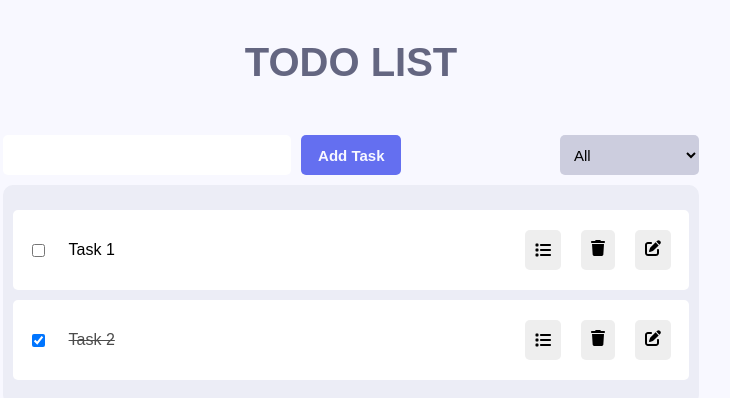
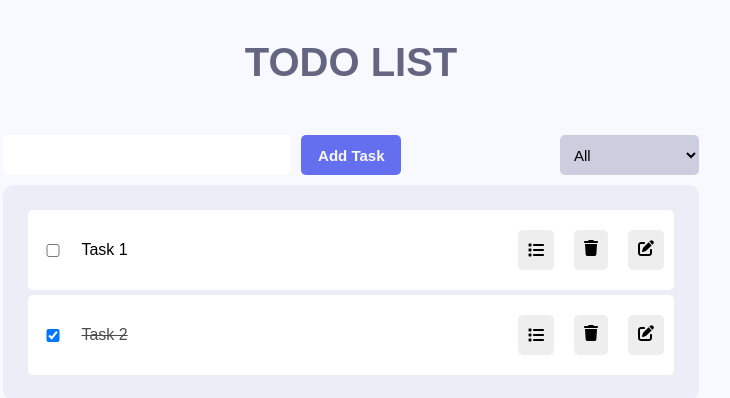
Before and after one commit to poojahp18/todo-list, a React (Vite) app in the folder frontend/: page / in a window 1280 px wide. Shown: the top 398 px of the page, without its empty margins (289-1019 px from the left). Built offline with nearby package versions, Linux system fonts and the light colour scheme.

Commit message:
Added drag and drop feature for tasks

```diff
--- a/frontend/package.json
+++ b/frontend/package.json
@@ -12,11 +12,13 @@
   "dependencies": {
     "nanoid": "^4.0.2",
     "react": "^18.2.0",
+    "react-beautiful-dnd": "^13.1.1",
     "react-dom": "^18.2.0"
   },
   "devDependencies": {
     "@types/lodash.debounce": "^4.0.7",
     "@types/react": "^18.0.37",
+    "@types/react-beautiful-dnd": "^13.1.4",
     "@types/react-dom": "^18.0.11",
     "@typescript-eslint/eslint-plugin": "^5.59.0",
     "@typescript-eslint/parser": "^5.59.0",
--- a/frontend/src/App.tsx
+++ b/frontend/src/App.tsx
@@ -69,20 +69,6 @@ function App() {
     });
   };
 
-  const updateSubtaskStatus = (subtask_id: number, task_id: string) => {
-    console.log(task_id + ": " + subtask_id);
-    tasks.filter((task) => {
-      if (task.id === task_id) {
-        task.subtask.map((elem) => {
-          if (elem.id === subtask_id) {
-            elem.status = !elem.status;
-          }
-        });
-      }
-      setTasks([...tasks]);
-    });
-  };
-
   const deleteTask = (id: string) => {
     const updatedTasks: ITask[] = tasks.filter((task: ITask) => task.id !== id);
     setTasks(updatedTasks);
@@ -118,6 +104,20 @@ function App() {
     console.log(tasks);
   };
 
+  const updateSubtaskStatus = (subtask_id: number, task_id: string) => {
+    console.log(task_id + ": " + subtask_id);
+    tasks.filter((task) => {
+      if (task.id === task_id) {
+        task.subtask.map((elem) => {
+          if (elem.id === subtask_id) {
+            elem.status = !elem.status;
+          }
+        });
+      }
+      setTasks([...tasks]);
+    });
+  };
+
   const deleteSubtask = (subtask_id: number, task_id: string) => {
     tasks.filter((task) => {
       if (task.id === task_id) {
@@ -147,6 +147,28 @@ function App() {
     setTasks([...tasks]);
   };
 
+  const rearrangePriority = (start: number, dest: number, task_id: string) => {
+    if (dest > start) {
+      sortTask.map((elem) => {
+        if (elem.priority > start + 1 && elem.priority <= dest + 1) {
+          elem.priority = elem.priority - 1;
+        } else if (elem.id === task_id) {
+          elem.priority = dest + 1;
+        }
+      });
+    } else {
+      sortTask.map((elem) => {
+        if (elem.priority >= dest + 1 && elem.priority < start + 1) {
+          elem.priority = elem.priority + 1;
+        } else if (elem.id === task_id) {
+          elem.priority = dest + 1;
+        }
+      });
+    }
+    setSortTask(sortTask);
+    sortPriority();
+  };
+
   const filterTasksHandler = (e: any) => {
     setFilter(e.target.value);
   };
@@ -171,7 +193,6 @@ function App() {
 
   useEffect(() => {
     sortPriority();
-    console.log(sortTask);
   }, [filteredTask]);
 
   useEffect(() => {
@@ -193,6 +214,7 @@ function App() {
         deleteSubtask,
         updateSubtaskStatus,
         addSubtask,
+        rearrangePriority,
       }}
     >
       <main className="todo">
--- a/frontend/src/components/card/Card.css
+++ b/frontend/src/components/card/Card.css
@@ -1,7 +1,6 @@
 .card {
   display: flex;
   flex-direction: column;
-  width: 100%;
   align-items: center;
   background-color: white;
   padding: 10px;
--- a/frontend/src/components/cards/Cards.css
+++ b/frontend/src/components/cards/Cards.css
@@ -5,6 +5,11 @@
   background-color: #ecedf6;
   border-radius: 10px;
   padding: 20px;
+  .dropableSection {
+    width: 100%;
+    .draggableSection {
+      width: 100%;
+    }
   }
 
   .no-todo {
@@ -14,3 +19,4 @@
     border-radius: 5px;
     margin: 0 auto;
   }
+}
--- a/frontend/src/components/cards/Cards.tsx
+++ b/frontend/src/components/cards/Cards.tsx
@@ -2,18 +2,56 @@ import { useContext } from "react";
 import Card from "../card/Card";
 import "./Cards.css";
 import TodoContex, { ITask, TodoContextType } from "../../contexts/TodoContext";
+import { DragDropContext, Draggable, Droppable } from "react-beautiful-dnd";
 
 export default function Cards() {
-  const { tasks } = useContext(TodoContex) as TodoContextType;
+  const { tasks, rearrangePriority } = useContext(
+    TodoContex
+  ) as TodoContextType;
+
+  const rearrangeTasksHandler = (result: any) => {
+    if (
+      result.destination === null ||
+      result.destination.index === result.source.index
+    )
+      return;
+    rearrangePriority(
+      result.source.index,
+      result.destination.index,
+      result.draggableId
+    );
+  };
 
   return (
     <div className="cards wrapper">
       {tasks.length > 0 ? (
-        <>
-          {tasks.map((task: ITask) => (
-            <Card task={task} key={task.id} />
-          ))}
-        </>
+        <DragDropContext onDragEnd={(result) => rearrangeTasksHandler(result)}>
+          <Droppable droppableId="tasks">
+            {(provided) => (
+              <div
+                className="dropableSection"
+                {...provided.droppableProps}
+                ref={provided.innerRef}
+              >
+                {tasks.map((task: ITask, index: number) => (
+                  <Draggable key={task.id} draggableId={task.id} index={index}>
+                    {(provided) => (
+                      <div
+                        className="draggableSection"
+                        {...provided.draggableProps}
+                        ref={provided.innerRef}
+                        {...provided.dragHandleProps}
+                      >
+                        <Card task={task} key={task.id} />
+                      </div>
+                    )}
+                  </Draggable>
+                ))}
+                {provided.placeholder}
+              </div>
+            )}
+          </Droppable>
+        </DragDropContext>
       ) : (
         <>
           <p className="no-todo">No Todos</p>
--- a/frontend/src/contexts/TodoContext.ts
+++ b/frontend/src/contexts/TodoContext.ts
@@ -25,6 +25,7 @@ export type TodoContextType = {
   deleteSubtask: (subtask_id: number, task_id: string) => void;
   updateSubtaskStatus: (subtask_id: number, task_id: string) => void;
   addSubtask: (task_id: string, subtaskTitle: string) => void;
+  rearrangePriority: (start: number, dest: number, task_id: string) => void;
 };
 
 const TodoContex = createContext<TodoContextType | null>(null);
--- a/frontend/src/main.tsx
+++ b/frontend/src/main.tsx
@@ -1,10 +1,7 @@
-import React from 'react'
-import ReactDOM from 'react-dom/client'
-import App from './App.tsx'
-import './index.css'
+import ReactDOM from "react-dom/client";
+import App from "./App.tsx";
+import "./index.css";
 
-ReactDOM.createRoot(document.getElementById('root') as HTMLElement).render(
-  <React.StrictMode>
-    <App />
-  </React.StrictMode>,
-)
+ReactDOM.createRoot(document.getElementById("root") as HTMLElement).render(
+  <App />
+);
```
Also changed, not shown: 1 other file (tests, documents, lock files or other folders). Lines whose indentation alone changed are shown as unchanged.
